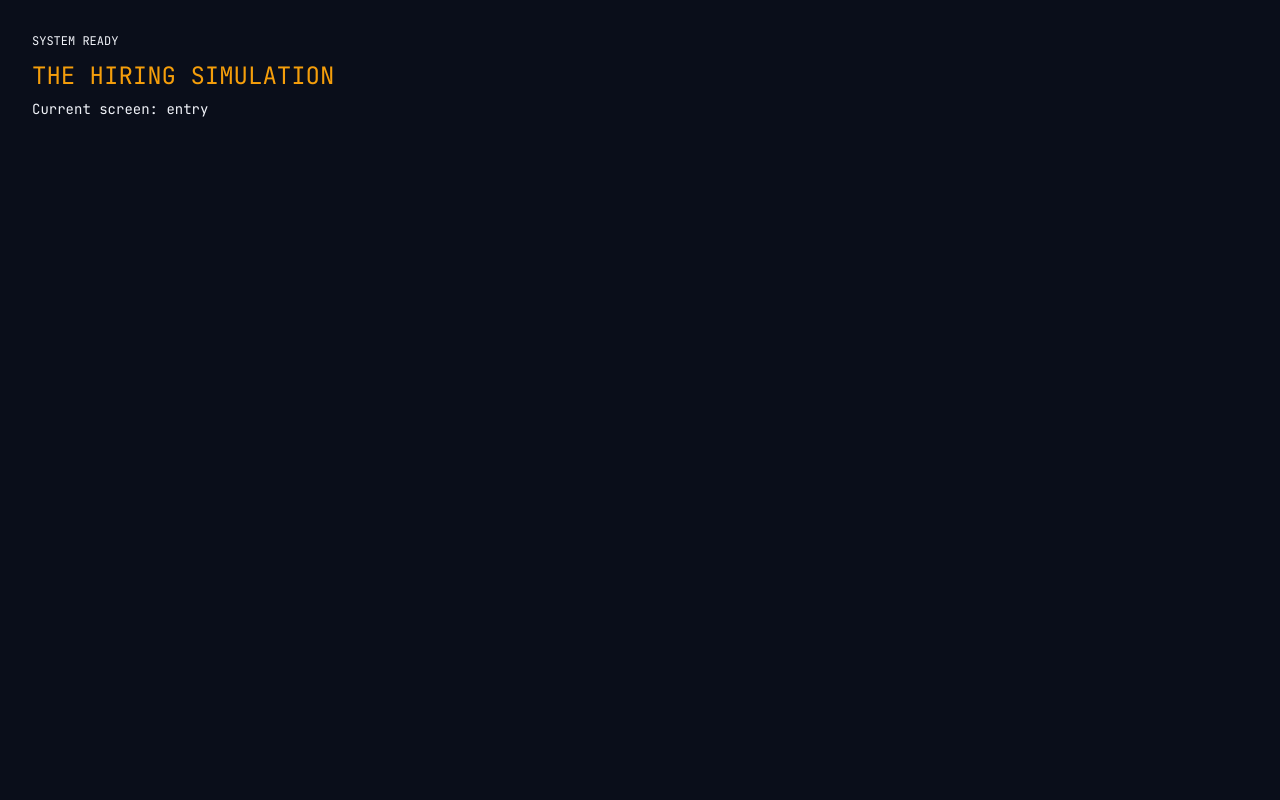
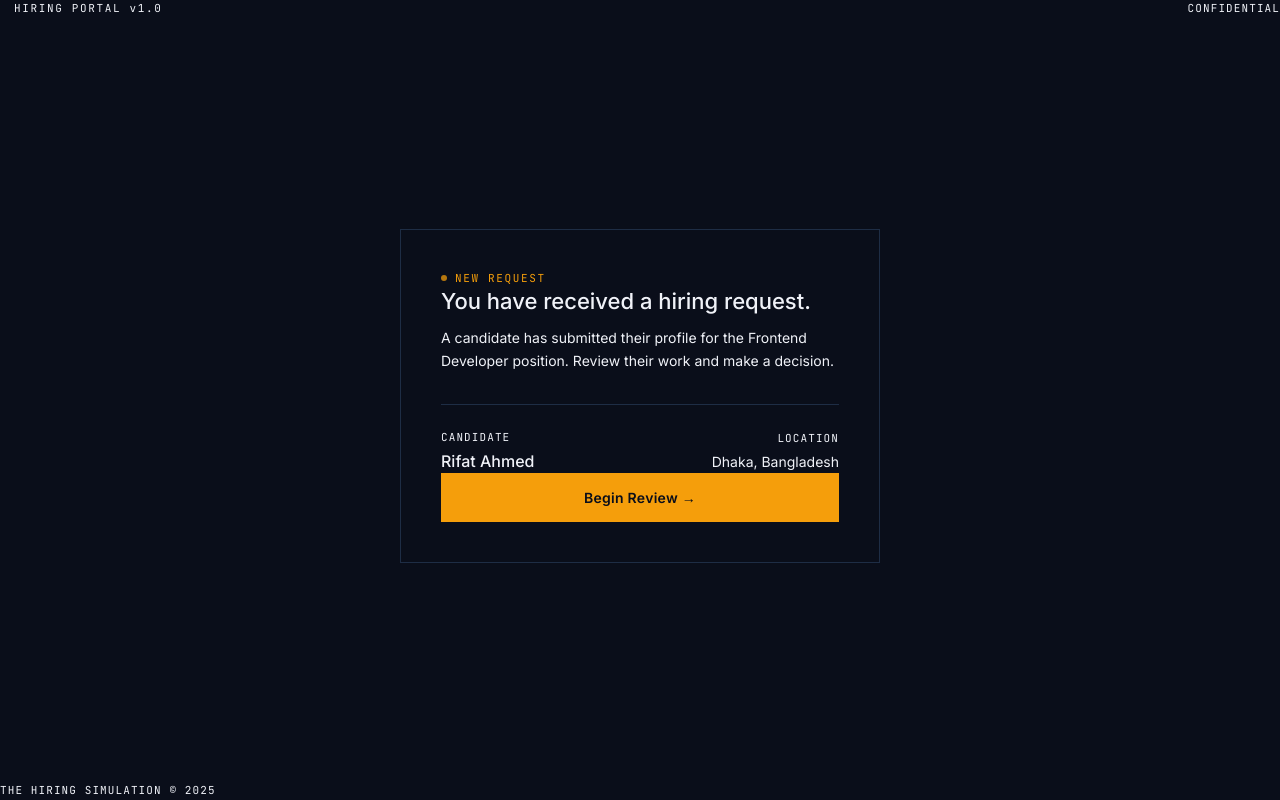
Before and after one commit to rifatcreates/personal-portfolio, a React (Vite) app: page / in a window 1280 px wide. Built offline with nearby package versions, Linux system fonts and the light colour scheme.

Commit message:
feat: add entry screen with hiring request notification card

```diff
--- a/src/App.tsx
+++ b/src/App.tsx
@@ -1,18 +1,13 @@
 import { useAppStore } from "./store/useAppStore"
+import EntryScreen from "./screens/Entry/EntryScreen"
 
 function App() {
   const currentScreen = useAppStore((state) => state.currentScreen)
 
   return (
-    <main className="min-h-screen w-full" style={{ backgroundColor: 'var(--color-bg-primary)' }}>
-      <div style={{ padding: '2rem', fontFamily: 'var(--font-mono)' }}>
-        <p style={{ color: 'var(--color-text-muted)', fontSize: '12px' }}>SYSTEM READY</p>
-
-        <h1 style={{ color: 'var(--color-accent)', fontSize: '24px', marginTop: '8px' }}>THE HIRING SIMULATION</h1>
-
-        <p style={{ color: 'var(--color-text-secondary)', fontSize: '14px', marginTop: '5px' }}>Current screen: {currentScreen}</p>
-      </div>
-    </main>
+    <>
+      { currentScreen == 'entry' && <EntryScreen /> }
+    </>
   )
 }
 
--- /dev/null
+++ b/src/data/candidate.ts
@@ -0,0 +1,92 @@
+import type { CandidateProfile } from "../types";
+
+export const candidate: CandidateProfile = {
+    name: 'Rifat Ahmed',
+    title: 'Frontend Developer',
+    tagline: 'A Self-taught developer working with responsive web design',
+    location: 'Dhaka, Bangladesh',
+
+    skills: [
+        { name: 'React', category: 'frontend' },
+        { name: 'TypeScript', category: 'frontend' },
+        { name: 'Tailwind CSS', category: 'frontend' },
+        { name: 'Framer Motion', category: 'frontend' },
+        { name: 'Git', category: 'tooling' },
+        { name: 'Figma', category: 'design' },
+    ],
+
+    projects: [
+        {
+        id: 'project-1',
+        title: 'Project Name',
+        subtitle: 'One line description',
+        description: 'Longer description here',
+        decisions: ['Why you made certain choices'],
+        techStack: ['React', 'TypeScript'],
+        liveUrl: 'https://example.com',
+        githubUrl: 'https://github.com',
+        },
+        {
+        id: 'project-2',
+        title: 'Project Name',
+        subtitle: 'One line description',
+        description: 'Longer description here',
+        decisions: ['Why you made certain choices'],
+        techStack: ['React', 'TypeScript'],
+        liveUrl: 'https://example.com',
+        githubUrl: 'https://github.com',
+        },
+    ],
+
+    certifications: [
+        {
+        id: 'cert-1',
+        title: 'Certification Name',
+        issuer: 'Meta',
+        platform: 'Coursera',
+        year: 2024,
+        },
+        {
+        id: 'cert-2',
+        title: 'Certification Name',
+        issuer: 'Meta',
+        platform: 'Coursera',
+        year: 2024,
+        },
+        {
+        id: 'cert-3',
+        title: 'Certification Name',
+        issuer: 'Meta',
+        platform: 'Coursera',
+        year: 2024,
+        },
+        {
+        id: 'cert-4',
+        title: 'Certification Name',
+        issuer: 'IBM',
+        platform: 'Coursera',
+        year: 2024,
+        },
+    ],
+
+    virtualExperiences: [
+        {
+        id: 've-1',
+        company: 'Company Name',
+        role: 'Role Title',
+        tasks: ['Task one', 'Task two'],
+        },
+        {
+        id: 've-2',
+        company: 'Company Name',
+        role: 'Role Title',
+        tasks: ['Task one', 'Task two'],
+        },
+        {
+        id: 've-3',
+        company: 'Company Name',
+        role: 'Role Title',
+        tasks: ['Task one', 'Task two'],
+        },
+    ],
+}
--- /dev/null
+++ b/src/screens/Entry/EntryScreen.tsx
@@ -0,0 +1,27 @@
+import { useAppStore } from "../../store/useAppStore"
+import NotificationCard from "./NotificationCard"
+import SystemBadge from "./SystemBadge"
+
+export default function EntryScreen() {
+    const setScreen = useAppStore((state) => state.setScreen)
+
+    return (
+        <div className="min-h-screen w-full flex flex-col" style={{ backgroundColor: 'var(--color-bg-primary)' }}>
+            <div className="flex items-center justify-between px-8 py-5" style={{ borderBottom: '1px solid var(--color-border-subtle)'}}>
+
+                <SystemBadge />
+
+                <span style={{ fontFamily: 'var(--font-mono)', fontSize: '11px', color: 'var(--color-text-muted)',letterSpacing: '0.1em' }}>CONFIDENTIAL</span>
+
+            </div>
+
+            <div className="flex-1 flex items-center justify-center px-6 py-12">
+                <NotificationCard onBeginReview={() => setScreen('role-briefing')} />
+            </div>
+
+            <div className="px-8 py-4" style={{ borderTop: '1px solid var(--color-border-subtle)' }}>
+                <span style={{ fontFamily: 'var(--font-mono)', fontSize: '11px', color: 'var(--color-text-muted)',letterSpacing: '0.1em' }}>THE HIRING SIMULATION © 2025</span>
+            </div>
+        </div>
+    )
+}
--- /dev/null
+++ b/src/screens/Entry/NotificationCard.tsx
@@ -0,0 +1,48 @@
+import { motion } from "framer-motion"
+import { candidate } from "../../data/candidate"
+import { DURATION, EASING } from "../../constants/tokens"
+interface NotificationCardProps {
+    onBeginReview: () => void
+}
+
+export default function NotificationCard({ onBeginReview }: NotificationCardProps) {
+    return (
+        <motion.div initial= {{ opacity: 0, y: 24 }} animate= {{ opacity: 1, y: 0 }} transition={{ duration: DURATION.slow/1000, ease: EASING.outExpo, delay: 0.3 }} style={{ backgroundColor: 'var(--color-bg-surface)', border: '1px solid var(--color-border)',borderRadius: 'var(--radius-lg)', padding: '2.5rem', width: '100%', maxWidth: '480px' }}>
+
+            <div className="flex items-center gap-2 mb-6">
+                <div className="h-1.5 w-1.5 rounded-full animate-pulse" style={{ backgroundColor: 'var(--color-accent)' }} />
+                <span style={{ fontFamily: 'var(--font-mono)', color: 'var(--color-accent)', fontSize: '11px', letterSpacing: '0.15em' }}>NEW REQUEST</span>
+            </div>
+
+            <h1 style={{ fontFamily: 'var(--font-sans)', fontSize: '22px', fontWeight: 500, color: 'var(--color-text-primary)', lineHeight: 1.3, marginBottom: '0.75rem' }}>You have received a hiring request.</h1>
+
+            <p style={{ fontFamily: 'var(--font-sans)', fontSize: '14px', color: 'var(--color-text-secondary)', lineHeight: 1.6, marginBottom: '2rem' }}>
+                A candidate has submitted their profile for the{' '}
+                <span style={{ color: 'var(--color-text-primary)'}}>{candidate.title}</span>{' '}
+                position. Review their work and make a decision.
+            </p>
+
+            <div style={{ height: '1px', backgroundColor: 'var(--color-border)', marginBottom: '1.5rem' }} />
+
+            <div className="flex items-center justify-between mb-6">
+                <div>
+
+                    <p style={{ fontFamily: 'var(--font-mono)', fontSize: '11px', color: 'var(--color-text-muted)',letterSpacing: '0.1em', marginBottom: '4px' }}>CANDIDATE</p>
+
+                    <p style={{ fontFamily: 'var(--font-sans)', fontSize: '16px', fontWeight: 500, color: 'var(--color-text-primary)' }}>{candidate.name}</p>
+
+                </div>
+                <div style={{ textAlign: 'right' }}>
+
+                    <p style={{ fontFamily: 'var(--font-mono)', fontSize: '11px', color: 'var(--color-text-muted)',letterSpacing: '0.1em', marginBottom: '4px' }}>LOCATION</p>
+
+                    <p style={{ fontFamily: 'var(--font-sans)', fontSize: '14px', color: 'var(--color-text-secondary)' }}>{candidate.location}</p>
+
+                </div>
+            </div>
+
+            <motion.button onClick={onBeginReview} whileHover={{ scale: 1.01 }} whileTap={{ scale: 0.98 }} style={{ width: '100%', padding: '0.875rem', backgroundColor: 'var(--color-accent)', color: '#0a0e1a', border: 'none', borderRadius: 'var(--radius-md)', fontFamily: 'var(--font-sans)', fontSize: '14px',fontWeight: 600, letterSpacing: '0.02em', cursor: 'pointer' }}>Begin Review →</motion.button>
+
+        </motion.div>
+    )
+}
--- /dev/null
+++ b/src/screens/Entry/SystemBadge.tsx
@@ -0,0 +1,9 @@
+export default function SystemBadge() {
+    return (
+        <div className="flex items-center gap-2">
+            <div className="h-1.5 w-1.5 rounded-full" style={{ backgroundColor: 'var(--color-success)' }} />
+
+            <span style={{ fontFamily: 'var(--font-mono)', fontSize: '11px', color: 'var(--color-text-muted)', letterSpacing: '0.15em' }}>HIRING PORTAL v1.0</span>
+        </div>
+    )
+}
--- a/src/types/index.ts
+++ b/src/types/index.ts
@@ -18,10 +18,11 @@ export interface Project {
     githubUrl?: string
 }
 
-export interface Certifications {
+export interface Certification {
     id: string
     title: string
-    issuer: 'Coursera' | 'Meta' | 'IBM'
+    issuer: 'Meta' | 'IBM'
+    platform: 'Coursera'
     year: number
 }
 
@@ -31,3 +32,14 @@ export interface VirtualExperience {
     role: string
     tasks: string[]
 }
+
+export interface CandidateProfile {
+    name: string
+    title: string
+    tagline: string
+    location: string
+    skills: Skill[]
+    projects: Project[]
+    certifications: Certification[]
+    virtualExperiences: VirtualExperience[]
+}
```
